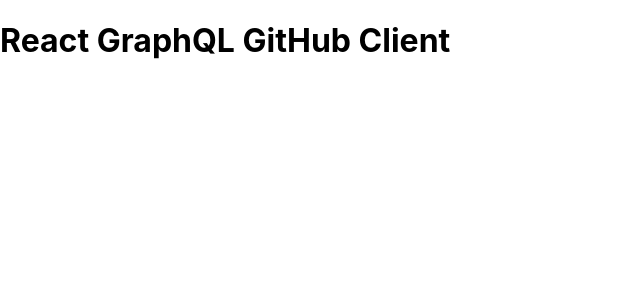
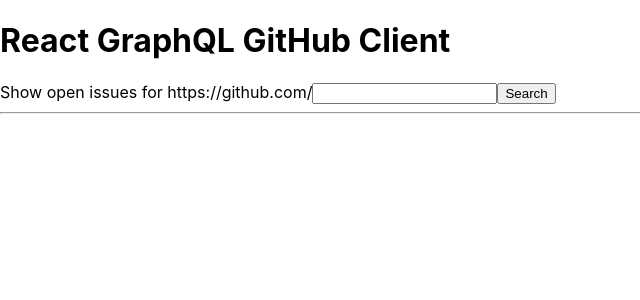
Before and after one commit to huzhx/react-graphql-github-vanilla, a React (Create React App) app: page / in a window 1280 px wide. Shown: the top 300 px of the page, without its empty margins (0-640 px from the left). Built offline with nearby package versions, Linux system fonts and the light colour scheme; no server answers.

Commit message:
add a form to handle the input and fetch results

```diff
--- a/src/App.js
+++ b/src/App.js
@@ -1,3 +1,4 @@
+import React, { useState } from 'react';
 import logo from './logo.svg';
 import './App.css';
 import axios from 'axios';
@@ -11,9 +12,24 @@
 
 function App() {
   const title = 'React GraphQL GitHub Client';
+
+  const [url, setUrl] = useState('');
+  const handleChange = (event) => {
+    setUrl(event.target.value);
+  };
+  const handleSubmit = () => {
+    // * fetch data here
+  };
+
   return (
     <div>
       <h1>{title}</h1>
+      <form onSubmit={handleSubmit}>
+        <label htmlFor="url">Show open issues for https://github.com/</label>
+        <input id="url" type="text" value={url} onChange={handleChange} />
+        <button type="submit">Search</button>
+      </form>
+      <hr />
     </div>
   );
 }
```
